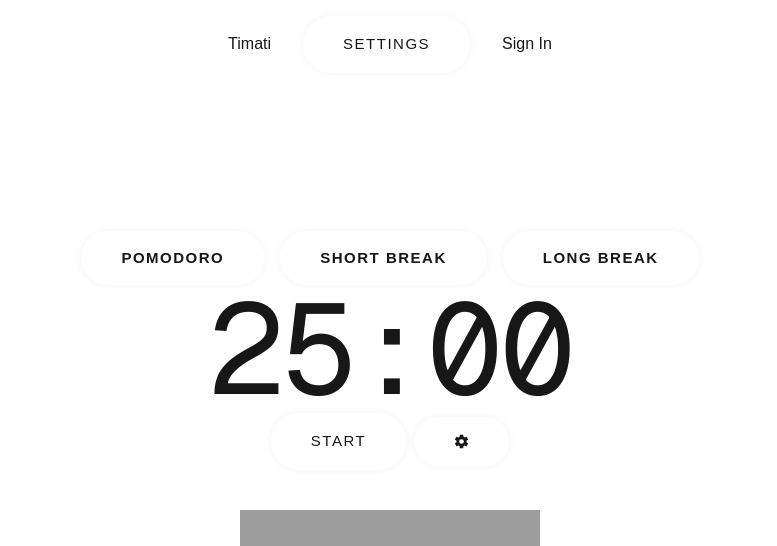
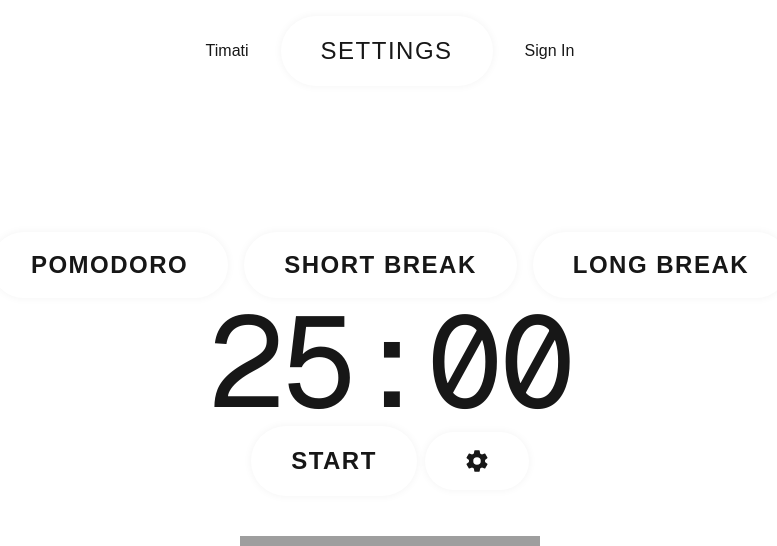
Before and after one commit to sadiqram/Timati, a Next.js app in the folder timati/: page / in a window 1280 px wide. Shown: the top 546 px of the page, without its empty margins (250-1027 px from the left). Built offline with nearby package versions, Linux system fonts and the light colour scheme; grey boxes are pictures that could not be loaded.

Commit message:
increase font size from 15px to 1.5rem adjust spacing between session types

```diff
--- a/timati/src/app/globals.css
+++ b/timati/src/app/globals.css
@@ -37,7 +37,7 @@ button{
   box-shadow: rgb(0 0 0 / 5%) 0 0 8px;
   letter-spacing: 1.5px;
   text-transform: uppercase;
-  font-size: 15px;
+  font-size: 1.5rem;
   transition: all 0.5s ease;
 
 
--- a/timati/src/components/Timer.tsx
+++ b/timati/src/components/Timer.tsx
@@ -224,7 +224,7 @@ export default function Timer() {
       <div className=" flex flex-col items-center justify-center h-screen">
         <div className=" text-center ">
           {/* Title */}
-          <div className=" flex flex-row  align-center justify-center gap-4 text-2xl font-bold">
+          <div className=" flex flex-row  align-center justify-center  gap-4 text-2xl font-bold">
             {/* pomodoro, short break, long break, custom pomodoro */}
 
             <button onClick={() => changeSession("pomodoro")} className="">Pomodoro</button>
@@ -233,11 +233,11 @@ export default function Timer() {
 
           </div>
           {/* Timer display */}
-          <time className="text-9xl tracking-[-0.25rem] font-mono mb-4 "> {formatTime(timeleft)}</time>
+          <time className="text-9xl tracking-[-0.25rem] font-mono  "> {formatTime(timeleft)}</time>
           {/* <p className="text-9xl tracking-[-0.25rem] font-Roboto mb-4 ">{formatTime(timeleft)}</p> */}
 
           {/* Controls */}
-          <div className="flex items-center justify-center gap-2 cursor-pointer mb-4 ">
+          <div className="flex items-center justify-center gap-2 cursor-pointer mb-4 font-bold ">
             {!isRunning && !isPaused && (
               <Magnetic>
                 <button onClick={startTimer}> Start </button>
```
